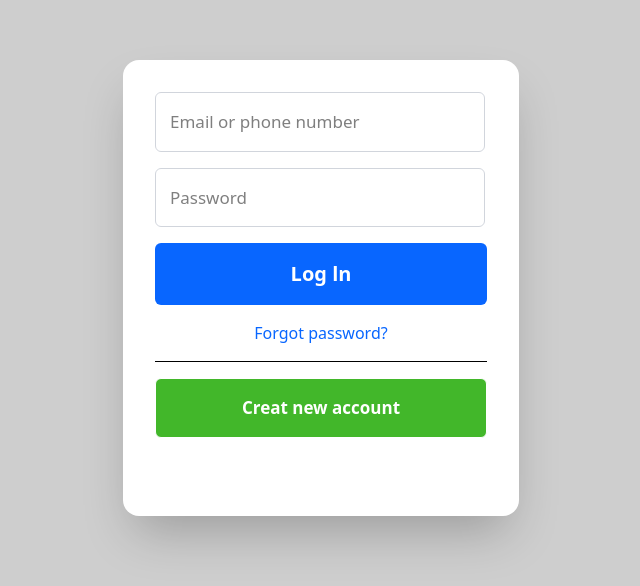
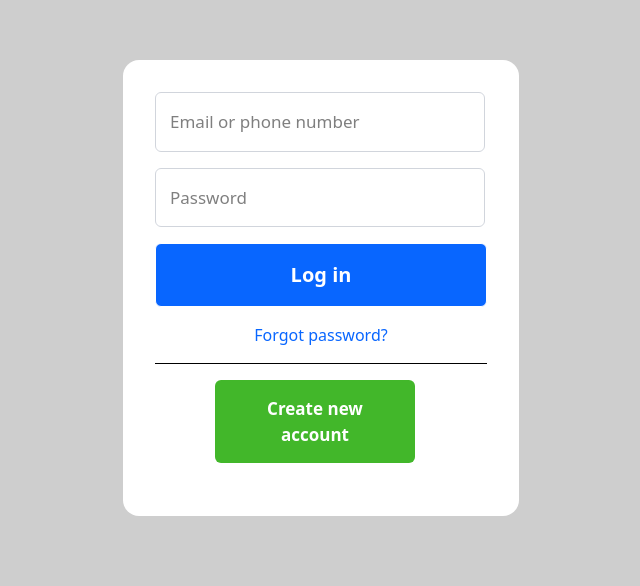
Before and after one commit to Jomerubaldo/flexbox-project, a plain HTML site: page index.html in a window 1280 px wide. Shown: the part 112-698 px from the top of the page, without its empty margins (319-959 px from the left). Drawn offline with nearby package versions, Linux system fonts and the light colour scheme.

Commit message:
initial commit

```diff
--- a/index.html
+++ b/index.html
@@ -11,19 +11,19 @@
 <body>
   <!--to apply the items-center need input it in first div declared-->
   <div class="bg-[#CECECE] w-screen h-screen flex justify-center items-center">
-    <div class="bg-white w-[396px] h-[456px] rounded-2xl shadow-2xl">
+    <div class="bg-white w-[396px] h-[456px] rounded-2xl">
       <form class="p-8 flex flex-col space-y-4">
         <input type="text" name="email" placeholder="Email or phone number" required
-          class="rounded-md border-gray-300 backdrop-blur-sm border px-[14px] py-[16px] w-[330px] text-[17px]">
+          class="rounded-md border  border-gray-300 backdrop-blur-sm px-[14px] py-[16px] w-[330px] text-[17px]">
         <input type="password" name="password" placeholder="Password" required
-          class="border  rounded-md border-gray-300 backdrop-blur-sm px-[14px] py-[16px] w-[330px] text-[17px]">
-        <button type="submit" class="text-white bg-[#0866ff] rounded-md px-[14px] py-[16px] text-[20px] font-bold">Log
-          ln</button>
-        <a class="text-center text-[#0866ff] font-medium" href="#">Forgot password?</a>
+          class="border border-gray-300 backdrop-blur-sm  rounded-md px-[14px] py-[16px] w-[330px] text-[17px]">
+        <button tytpe="submit" class="border rounded-md bg-[#0866ff] p-[16px] font-bold text-white text-[20px]"><a
+            href="#">Log in</a></button>
+        <a href="#" class="text-center text-[#0866ff] font-medium">Forgot password?</a>
         <hr>
-        <button type="button" class="font-bold text-white bg-[#42b72a] border rounded-md py-[16px] text-[17px]"><a
-            href="#">
-            Creat new account</a></button>
+        <button type="button"
+          class="relative left-15 bg-[#42b72a] text-[17px] p-[16px] w-50 rounded-md font-bold text-white"><a
+            href="#">Create new account</a></button>
       </form>
     </div>
   </div>
```
